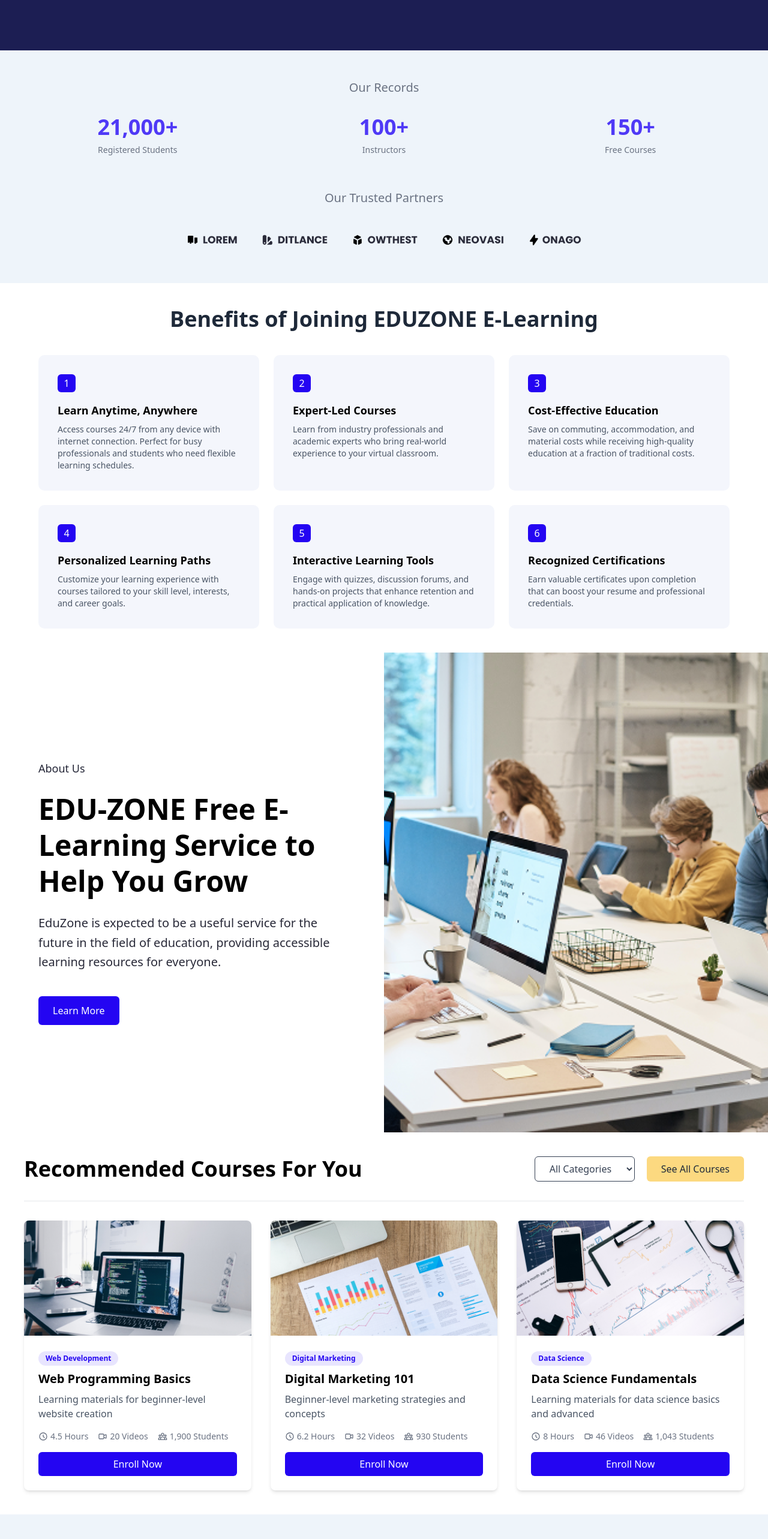
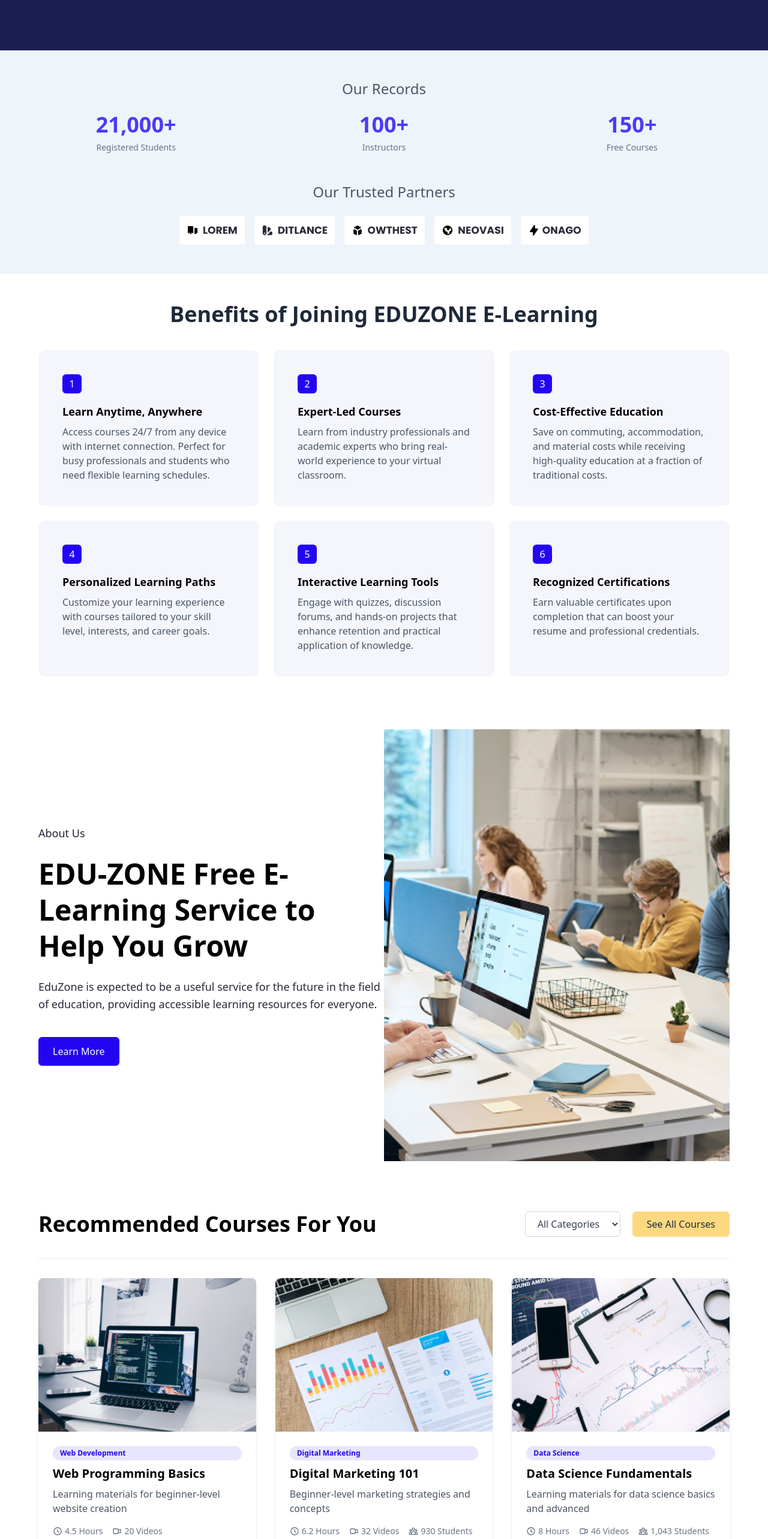
Before and after one commit to SoftEngMuhammadAli/Edu-Zone, a React (Vite) app in the folder eduzone-lms-app/: page /home in a window 1280 px wide. Shown: the part 780-3346 px from the top of the page at 60% size. Built offline with nearby package versions, Linux system fonts and the light colour scheme.

Commit message:
feat: enhance UI components for About Us, Read All Blogs, Contact Us, Course Recommendations, Footer, EduZone Benefits, Statistic Partners, and Not Found page; add routing for Not Found page

```diff
--- a/eduzone-lms-app/src/components/about/AboutUs.jsx
+++ b/eduzone-lms-app/src/components/about/AboutUs.jsx
@@ -17,25 +17,22 @@ const AboutUs = () => {
         />
       </div>
 
-      {/* Content Container */}
-      <div className="relative z-10 grid grid-cols-1 text-center md:text-left md:grid-cols-2 min-h-screen items-center">
-        {/* Left Text Section*/}
-        <div className="flex flex-col place-items-center md:place-items-start gap-6 p-8 md:p-12 lg:p-16">
+      <div className="relative z-10 grid grid-cols-1 md:grid-cols-2 text-center md:text-left items-center min-h-screen max-w-7xl mx-auto px-4 sm:px-6 md:px-8 lg:px-16 py-10">
+        <div className="flex flex-col gap-6 items-center md:items-start">
           <span className="text-[#232536] font-medium text-lg">About Us</span>
-          <h1 className="text-4xl md:text-5xl font-bold text-[#000000] leading-tight">
+          <h1 className="text-3xl sm:text-4xl md:text-5xl font-bold text-black leading-tight">
             EDU-ZONE Free E-Learning Service to Help You Grow
           </h1>
-          <p className="text-[#282938] text-lg md:text-xl leading-relaxed">
+          <p className="text-[#282938] text-base md:text-lg leading-relaxed">
             EduZone is expected to be a useful service for the future in the
             field of education, providing accessible learning resources for
             everyone.
           </p>
-          <button className="bg-[#2405F2] text-white py-3 px-6 rounded-md w-fit hover:bg-[#1a04c4] transition-colors mt-4">
+          <button className="bg-[#2405F2] text-white py-3 px-6 rounded-md w-fit hover:bg-[#1a04c4] transition-colors mt-2 md:mt-4">
             Learn More
           </button>
         </div>
 
-        {/* Right Image Section */}
         <div className="hidden md:block h-full w-full">
           <img
             className="w-full h-full object-cover"
--- a/eduzone-lms-app/src/components/courses/CourseRecommendations.jsx
+++ b/eduzone-lms-app/src/components/courses/CourseRecommendations.jsx
@@ -38,15 +38,15 @@ const CourseRecommendations = () => {
   const navigate = useNavigate();
 
   return (
-    <section className="p-6 sm:p-10 max-w-8xl mx-auto">
+    <section className="px-4 sm:px-8 md:px-16 py-10 max-w-screen-2xl mx-auto">
       {/* Header Section */}
       <div className="flex flex-col sm:flex-row justify-between items-start sm:items-center gap-4 mb-8">
-        <h2 className="sm:text-3xl md:text-4xl font-bold">
+        <h2 className="text-2xl sm:text-3xl md:text-4xl font-bold leading-snug">
           Recommended Courses For You
         </h2>
 
         <div className="flex flex-col sm:flex-row gap-5 w-full sm:w-auto">
-          <select className="py-2 px-5 border rounded-md bg-white text-gray-700 w-full sm:w-auto">
+          <select className="py-2 px-4 border border-gray-300 rounded-md bg-white text-gray-700 w-full sm:w-auto focus:outline-none focus:ring-2 focus:ring-[#FCD980] transition">
             <option value="">All Categories</option>
             <option value="programming">Programming</option>
             <option value="design">Design</option>
@@ -73,10 +73,10 @@ const CourseRecommendations = () => {
         {courses.map((course, index) => (
           <div
             key={index}
-            className="bg-white rounded-lg shadow-md hover:shadow-lg transition-shadow overflow-hidden"
+            className="flex flex-col h-full bg-white rounded-lg shadow-md hover:shadow-lg transition-shadow overflow-hidden"
           >
             {/* Course Image */}
-            <div className="h-48 overflow-hidden">
+            <div className="h-48 sm:h-56 md:h-64 overflow-hidden">
               <img
                 src={course.image}
                 alt={course.title}
@@ -85,11 +85,13 @@ const CourseRecommendations = () => {
             </div>
 
             {/* Course Content */}
-            <div className="p-6">
+            <div className="p-6 flex flex-col flex-grow">
               <span className="inline-block px-3 py-1 text-xs font-semibold text-[#2405F2] bg-[#2405F2]/10 rounded-full mb-2">
                 {course.category}
               </span>
-              <h3 className="text-xl font-semibold mb-2">{course.title}</h3>
+              <h3 className="text-lg sm:text-xl font-semibold mb-1 sm:mb-2">
+                {course.title}
+              </h3>
               <p className="text-gray-600 mb-4">{course.description}</p>
 
               <div className="flex flex-wrap gap-4 text-sm text-gray-500 mb-4">
@@ -143,9 +145,11 @@ const CourseRecommendations = () => {
                 </span>
               </div>
 
-              <button className="w-full bg-[#2405F2] hover:bg-[#1a04c4] text-white py-2 rounded-md transition-colors">
-                Enroll Now
-              </button>
+              <div className="mt-auto">
+                <button className="w-full bg-[#2405F2] hover:bg-[#1a04c4] text-white py-2 rounded-md transition-colors">
+                  Enroll Now
+                </button>
+              </div>
             </div>
           </div>
         ))}
--- a/eduzone-lms-app/src/components/home/EduZoneBenefits.jsx
+++ b/eduzone-lms-app/src/components/home/EduZoneBenefits.jsx
@@ -2,59 +2,44 @@ import React from "react";
 
 const EduZoneBenefits = () => {
   return (
-    <div>
-      <section className="bg-white text-center md:max-w-9xl px-4 py-10 sm:px-6 md:px-8 lg:px-16">
+    <section className="bg-white text-center max-w-7xl mx-auto px-4 sm:px-6 md:px-8 lg:px-16 py-12">
       <h2 className="text-2xl sm:text-3xl md:text-4xl font-bold text-gray-800 mb-10">
         Benefits of Joining EDUZONE E-Learning
       </h2>
 
       <div className="grid grid-cols-1 sm:grid-cols-2 lg:grid-cols-3 gap-6 text-left">
-          {[
-            {
-              number: 1,
-              title: "Learn Anytime, Anywhere",
-              desc: "Access courses 24/7 from any device with internet connection. Perfect for busy professionals and students who need flexible learning schedules.",
-            },
-            {
-              number: 2,
-              title: "Expert-Led Courses",
-              desc: "Learn from industry professionals and academic experts who bring real-world experience to your virtual classroom.",
-            },
-            {
-              number: 3,
-              title: "Cost-Effective Education",
-              desc: "Save on commuting, accommodation, and material costs while receiving high-quality education at a fraction of traditional costs.",
-            },
-            {
-              number: 4,
-              title: "Personalized Learning Paths",
-              desc: "Customize your learning experience with courses tailored to your skill level, interests, and career goals.",
-            },
-            {
-              number: 5,
-              title: "Interactive Learning Tools",
-              desc: "Engage with quizzes, discussion forums, and hands-on projects that enhance retention and practical application of knowledge.",
-            },
-            {
-              number: 6,
-              title: "Recognized Certifications",
-              desc: "Earn valuable certificates upon completion that can boost your resume and professional credentials.",
-            },
-          ].map((item) => (
+        {[...Array(6)].map((_, idx) => {
+          const items = [
+            "Learn Anytime, Anywhere",
+            "Expert-Led Courses",
+            "Cost-Effective Education",
+            "Personalized Learning Paths",
+            "Interactive Learning Tools",
+            "Recognized Certifications",
+          ];
+          const desc = [
+            "Access courses 24/7 from any device with internet connection. Perfect for busy professionals and students who need flexible learning schedules.",
+            "Learn from industry professionals and academic experts who bring real-world experience to your virtual classroom.",
+            "Save on commuting, accommodation, and material costs while receiving high-quality education at a fraction of traditional costs.",
+            "Customize your learning experience with courses tailored to your skill level, interests, and career goals.",
+            "Engage with quizzes, discussion forums, and hands-on projects that enhance retention and practical application of knowledge.",
+            "Earn valuable certificates upon completion that can boost your resume and professional credentials.",
+          ];
+          return (
             <div
-              key={item.number}
-              className="rounded-[10px] bg-[#F4F6FC] p-6 sm:p-8"
+              key={idx}
+              className="rounded-[10px] bg-[#F4F6FC] p-6 sm:p-8 md:p-10"
             >
-              <div className="flex justify-center items-center bg-[#2405F2] text-white text-center rounded-md h-[30px] w-[30px] mb-4">
-                {item.number}
+              <div className="flex justify-center items-center bg-[#2405F2] text-white rounded-md h-8 w-8 mb-4">
+                {idx + 1}
               </div>
-              <h3 className="font-semibold text-lg mb-2">{item.title}</h3>
-              <p className="text-gray-600 text-sm">{item.desc}</p>
+              <h3 className="font-semibold text-lg mb-2">{items[idx]}</h3>
+              <p className="text-gray-600 text-sm md:text-base">{desc[idx]}</p>
             </div>
-          ))}
+          );
+        })}
       </div>
     </section>
-    </div>
   );
 };
 
--- a/eduzone-lms-app/src/components/home/StatisticPartners.jsx
+++ b/eduzone-lms-app/src/components/home/StatisticPartners.jsx
@@ -9,64 +9,38 @@ const StatisticPartners = () => {
   return (
     <section className="bg-[#EEF4FA] py-12 px-4 sm:px-6 lg:px-8">
       <div className="max-w-7xl mx-auto">
-        <p className="text-xl text-gray-500 w-full text-center mb-4">
+        <p className="text-2xl text-gray-600 w-full text-center mb-6">
           Our Records
         </p>
-        {/* Statistics */}
-        <div className="grid grid-cols-1 md:grid-cols-3  gap-4 text-center mb-10">
-          <div className="p-4 justify-center place-items-center ">
+        <div className="grid grid-cols-1 md:grid-cols-3 gap-6 text-center mb-12">
+          <div>
             <p className="text-4xl font-bold text-indigo-600">21,000+</p>
             <p className="mt-2 text-sm text-gray-500">Registered Students</p>
           </div>
-          <div className="p-4 justify-center place-items-center">
+          <div>
             <p className="text-4xl font-bold text-indigo-600">100+</p>
             <p className="mt-2 text-sm text-gray-500">Instructors</p>
           </div>
-          <div className="p-4 justify-center place-items-center">
+          <div>
             <p className="text-4xl font-bold text-indigo-600">150+</p>
             <p className="mt-2 text-sm text-gray-500">Free Courses</p>
           </div>
         </div>
 
-        {/* Partners */}
-        <div className="flex flex-wrap justify-center place-items-center gap-4">
-          <p className="text-xl text-gray-500 w-full text-center mb-4">
-            Our Trusted Partners
-          </p>
-
-          <div className="flex flex-row gap-4 flex-wrap justify-center">
-            <div className="p-3 rounded flex items-center gap-2">
-              <img src={logoLorem} alt="LOREM Logo" className="h-6 w-auto" />
-            </div>
-
-            <div className="p-3 rounded flex items-center gap-2">
-              <img
-                src={logoDitlance}
-                alt="DITLANCE Logo"
-                className="h-6 w-auto"
-              />
-            </div>
-
-            <div className="p-3 rounded flex items-center gap-2">
-              <img
-                src={logoOwthest}
-                alt="OWTHEST Logo"
-                className="h-6 w-auto"
-              />
-            </div>
-
-            <div className="p-3 rounded flex items-center gap-2">
-              <img
-                src={logoNeovasi}
-                alt="NEOVASI Logo"
-                className="h-6 w-auto"
-              />
-            </div>
-
-            <div className="p-3 rounded flex items-center gap-2">
-              <img src={logoOnago} alt="ONAGO Logo" className="h-6 w-auto" />
-            </div>
-          </div>
+        <p className="text-2xl text-gray-600 w-full text-center mb-6">
+          Our Trusted Partners
+        </p>
+        <div className="flex flex-wrap justify-center gap-4">
+          {[logoLorem, logoDitlance, logoOwthest, logoNeovasi, logoOnago].map(
+            (logo, idx) => (
+              <div
+                key={idx}
+                className="p-3 rounded flex items-center gap-2 bg-white"
+              >
+                <img src={logo} alt={`Partner ${idx}`} className="h-6 w-auto" />
+              </div>
+            )
+          )}
         </div>
       </div>
     </section>
--- a/eduzone-lms-app/src/pages/home/Home.jsx
+++ b/eduzone-lms-app/src/pages/home/Home.jsx
@@ -15,7 +15,7 @@ import {
 
 const Home = () => {
   return (
-    <React.Fragment>
+    <>
       {/* Home Banner */}
       <HomeBanner />
 
@@ -48,7 +48,7 @@ const Home = () => {
 
       {/* Footer */}
       <Footer />
-    </React.Fragment>
+    </>
   );
 };
 
--- a/eduzone-lms-app/src/pages/index.jsx
+++ b/eduzone-lms-app/src/pages/index.jsx
@@ -5,6 +5,7 @@ import LoginPage from "./auth/LoginPage";
 import SignUpPage from "./auth/SignUpPage";
 import Help from "./help/Help";
 import AllBlogs from "./blogs/AllBlogs";
+import NotFound from "./home/NotFound";
 
 export {
   Home,
@@ -14,4 +15,5 @@ export {
   CourseDetails,
   Help,
   AllBlogs,
+  NotFound,
 };
--- a/eduzone-lms-app/src/routes/Routes.jsx
+++ b/eduzone-lms-app/src/routes/Routes.jsx
@@ -1,4 +1,3 @@
-import React from "react";
 import {
   Route,
   BrowserRouter as Router,
@@ -11,9 +10,11 @@ import {
   Help,
   Home,
   LoginPage,
+  NotFound,
   SeeAllCoursesList,
   SignUpPage,
 } from "../pages";
+import React from "react";
 
 const AppRoutes = () => {
   return (
@@ -23,7 +24,6 @@ const AppRoutes = () => {
   );
 };
 
-// This component handles layout conditionally
 const MainLayout = () => {
   const location = useLocation();
 
@@ -44,6 +44,7 @@ const MainLayout = () => {
         <Route path="/contact" element={<ContactUs />} />
         <Route path="/about" element={<AboutUs />} />
         <Route path="/help" element={<Help />} />
+        <Route path="/notfound" element={<NotFound />} />
 
         {/* Courses Paths */}
         <Route path="/course/:id" element={<CourseDetails />} />
```
Also changed, not shown: eduzone-lms-app/src/components/blogs/ReadAllBlogs.jsx (+16 -10 lines), eduzone-lms-app/src/components/contact/ContactUs.jsx (+25 -18 lines), eduzone-lms-app/src/components/footer/Footer.jsx (+26 -20 lines), eduzone-lms-app/src/pages/home/NotFound.jsx (added, +26 -0 lines). Lines whose indentation alone changed are shown as unchanged.
